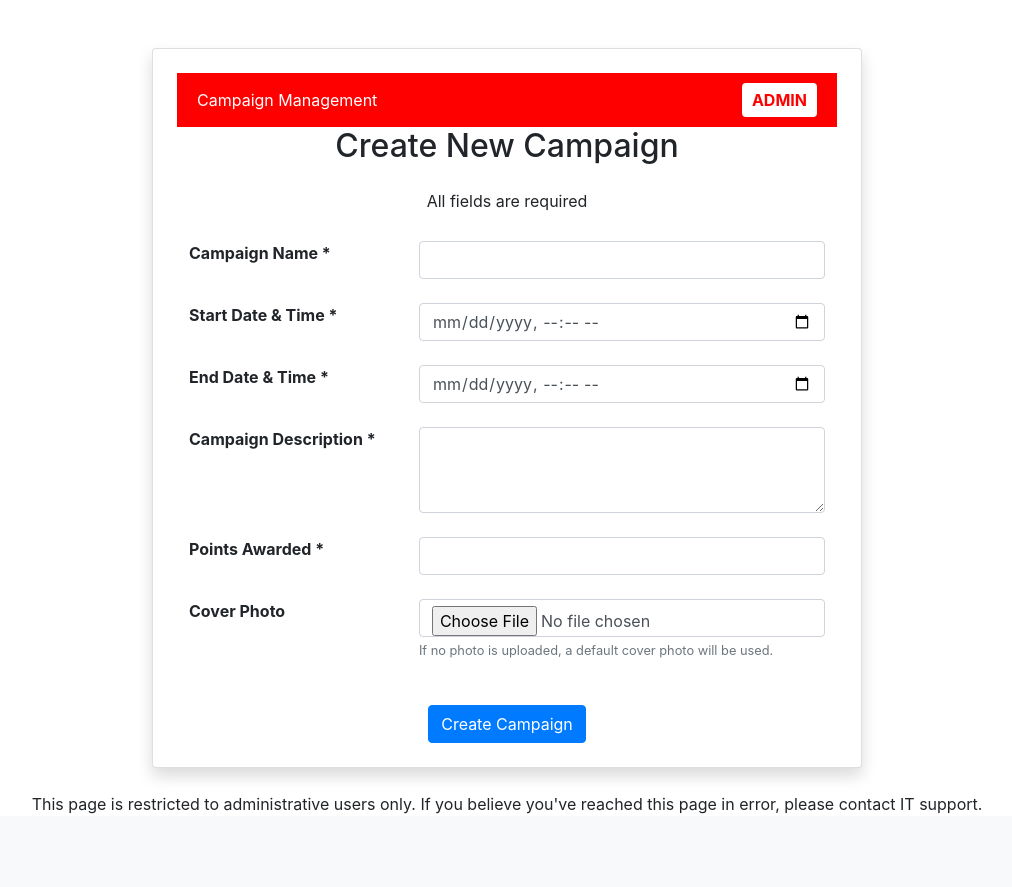
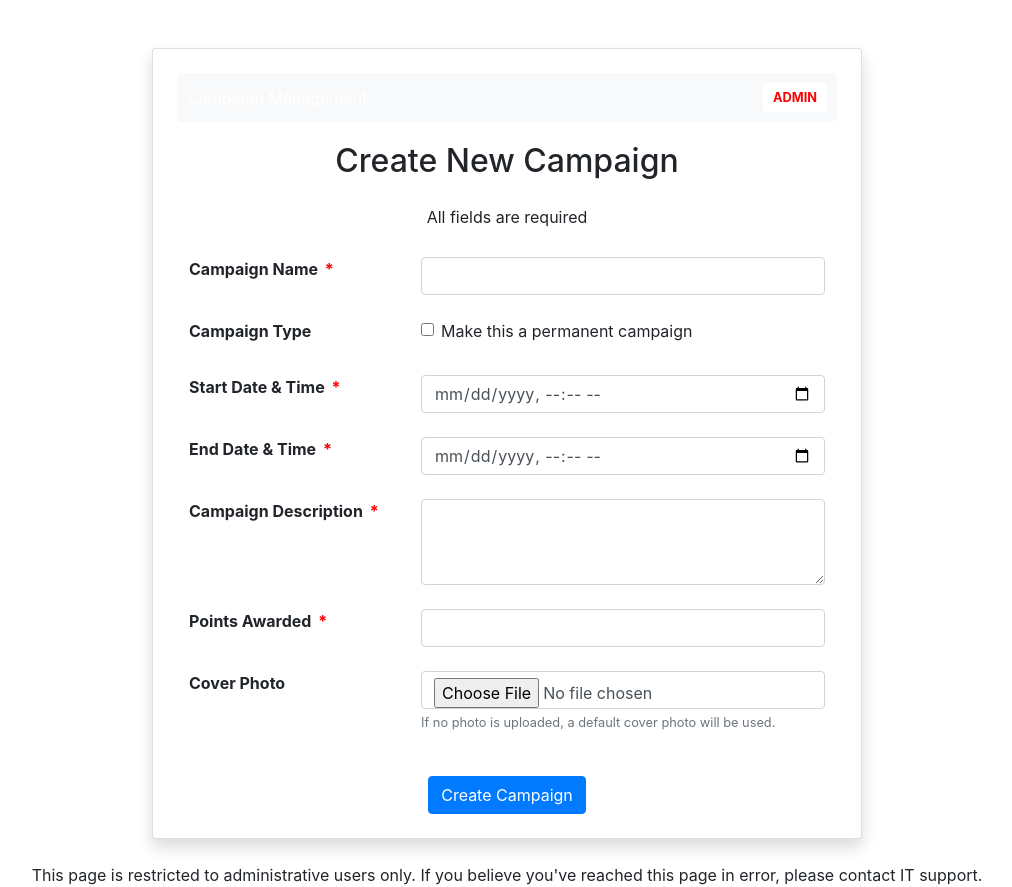
Before and after one commit to CSCI3356-Fall2024/Electronic-Eagles, a Django app: page /campaign/create/ in a window 1280 px wide. Shown: the part 66-953 px from the top of the page, without its empty margins (133-1145 px from the left). Before the commit the page ends 880 px from the top, so only its background shows below. Run offline with Django 5.2, Linux system fonts and the light colour scheme; the visitor is signed in with stand-in values (Sample User, id 1).

Commit message:
permanent campaigns added

```diff
--- a/delivery3/app/forms.py
+++ b/delivery3/app/forms.py
@@ -28,9 +28,31 @@ class CampaignForm(forms.ModelForm):
         model = Campaign
         fields = ['name', 'start_time', 'end_time', 'description', 'points', 'cover_photo', 'permanent']
         widgets = {
-            'start_time': forms.DateTimeInput(attrs={'type': 'datetime-local'}),
-            'end_time': forms.DateTimeInput(attrs={'type': 'datetime-local'}),
+            'start_time': forms.DateTimeInput(attrs={
+                'type': 'datetime-local',
+                'class': 'form-control'
+            }),
+            'end_time': forms.DateTimeInput(attrs={
+                'type': 'datetime-local',
+                'class': 'form-control'
+            }),
+            'permanent': forms.CheckboxInput(attrs={
+                'class': 'form-check-input',
+                'id': 'permanent-checkbox'
+            })
         }
+
+    def clean(self):
+        cleaned_data = super().clean()
+        permanent = cleaned_data.get('permanent')
+        start_time = cleaned_data.get('start_time')
+        end_time = cleaned_data.get('end_time')
+
+        if not permanent and (not start_time or not end_time):
+            raise ValidationError('Start and end times are required for non-permanent campaigns.')
+
+        return cleaned_data
+
 
 class RewardForm(forms.ModelForm):
     class Meta:
--- a/delivery3/app/templates/campaign_create.html
+++ b/delivery3/app/templates/campaign_create.html
@@ -1,9 +1,7 @@
 {% extends "base.html" %}
-
 {% block title %}
     Create New Campaign
 {% endblock %}
-
 {% block content %}
 <div class="container mt-5">
     <div class="row justify-content-center">
@@ -16,7 +14,6 @@
                     </div>
                     <h2 class="text-center mb-4">Create New Campaign</h2>
                     <p class="text-center form-required-notice">All fields are required</p>
-
                     <form method="POST" enctype="multipart/form-data">
                         {% csrf_token %}
                         <table class="table table-borderless">
@@ -25,11 +22,24 @@
                                     <th><label for="campaign-name">Campaign Name <span class="required-asterisk">*</span></label></th>
                                     <td><input type="text" id="campaign-name" name="name" class="form-control" required></td>
                                 </tr>
+                                {% if user.is_superuser %}
                                 <tr>
+                                    <th><label for="permanent-checkbox">Campaign Type</label></th>
+                                    <td>
+                                        <div class="form-check">
+                                            <input type="checkbox" id="permanent-checkbox" name="permanent" class="form-check-input">
+                                            <label class="form-check-label" for="permanent-checkbox">
+                                                Make this a permanent campaign
+                                            </label>
+                                        </div>
+                                    </td>
+                                </tr>
+                                {% endif %}
+                                <tr class="date-fields">
                                     <th><label for="start-time">Start Date & Time <span class="required-asterisk">*</span></label></th>
                                     <td><input type="datetime-local" id="start-time" name="start_time" class="form-control" required></td>
                                 </tr>
-                                <tr>
+                                <tr class="date-fields">
                                     <th><label for="end-time">End Date & Time <span class="required-asterisk">*</span></label></th>
                                     <td><input type="datetime-local" id="end-time" name="end_time" class="form-control" required></td>
                                 </tr>
@@ -64,4 +74,51 @@
 <div class="admin-footer text-center mt-4">
     This page is restricted to administrative users only. If you believe you've reached this page in error, please contact IT support.
 </div>
+
+<script>
+    document.addEventListener('DOMContentLoaded', function() {
+        const permanentCheckbox = document.getElementById('permanent-checkbox');
+        const dateFields = document.querySelectorAll('.date-fields');
+        const startTimeInput = document.getElementById('start-time');
+        const endTimeInput = document.getElementById('end-time');
+
+        if (permanentCheckbox) {
+            permanentCheckbox.addEventListener('change', function() {
+                dateFields.forEach(field => {
+                    field.style.display = this.checked ? 'none' : '';
+                });
+
+                if (this.checked) {
+                    startTimeInput.removeAttribute('required');
+                    endTimeInput.removeAttribute('required');
+                } else {
+                    startTimeInput.setAttribute('required', 'required');
+                    endTimeInput.setAttribute('required', 'required');
+                }
+            });
+        }
+    });
+</script>
+
+<style>
+    .required-asterisk {
+        color: red;
+        margin-left: 3px;
+    }
+
+    .admin-banner {
+        background-color: #f8f9fa;
+        padding: 10px;
+        border-radius: 5px;
+        margin-bottom: 20px;
+    }
+
+    .admin-tag {
+        background-color: #dc3545;
+        color: white;
+        padding: 3px 8px;
+        border-radius: 3px;
+        font-size: 0.8em;
+    }
+</style>
 {% endblock %}
```
